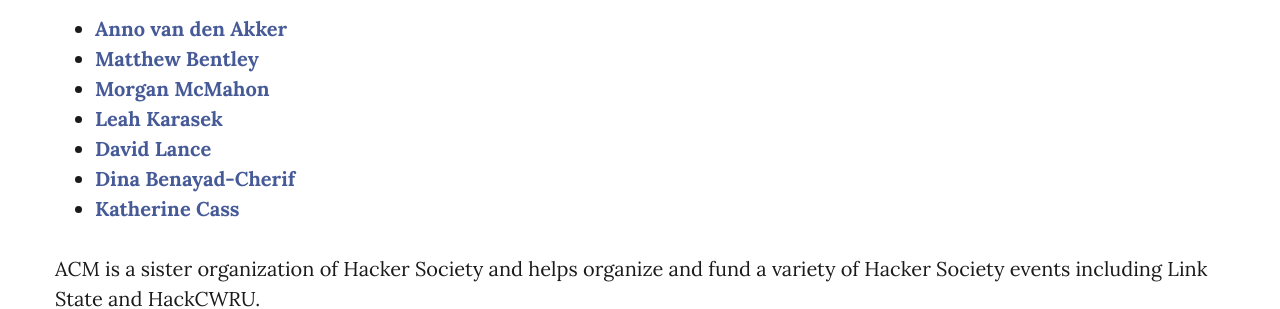
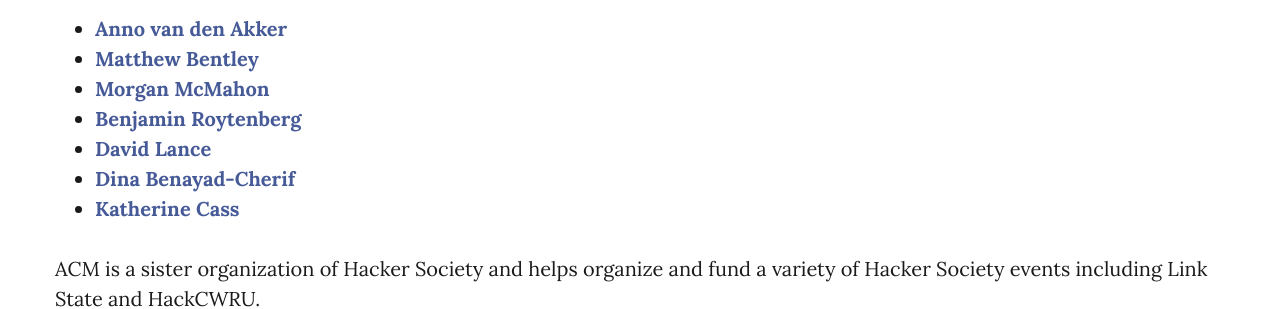
Before and after one commit to hacsoc/hacsoc.github.com, a Jekyll site: the page built from contact.md, in a window 1280 px wide. Shown: the part 564-873 px from the top of the page. Built offline with Jekyll 4.4.1, drawn with Linux system fonts in a browser that asks for light colours; nearby versions of some CDN libraries.

Commit message:
modified officers list
-Replaced Leah  with Ben as treasurer.

```diff
--- a/_data/acm_officers.yml
+++ b/_data/acm_officers.yml
@@ -7,8 +7,8 @@
 - name: Morgan McMahon
   email: mlm232@case.edu
 
-- name: Leah Karasek
-  email: lak98@case.edu
+- name: Benjamin Roytenberg
+  email: bgr19@case.edu
 
 - name: David Lance
   email: dcl71@case.edu
```
